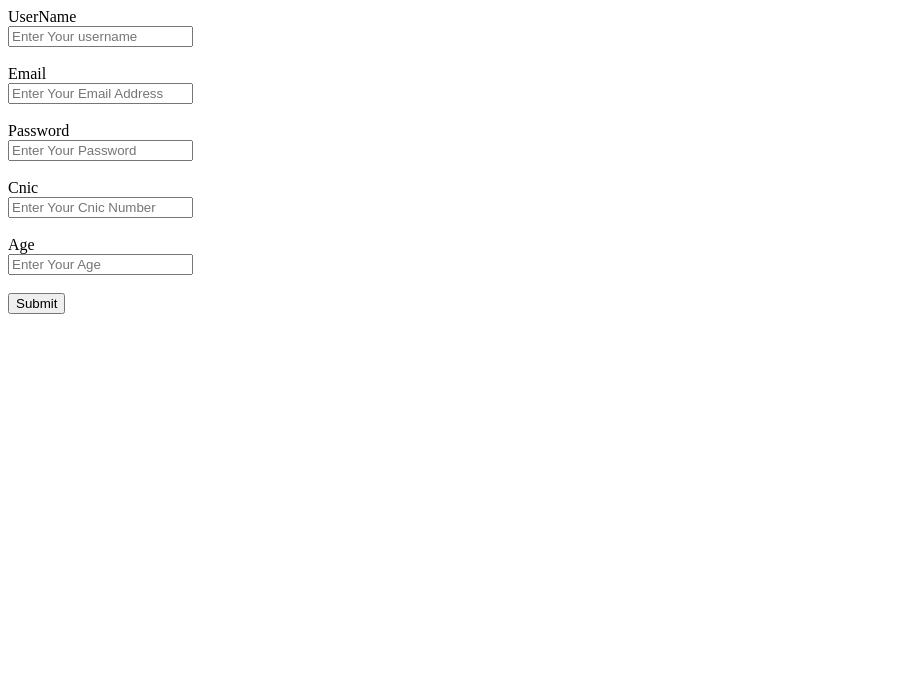
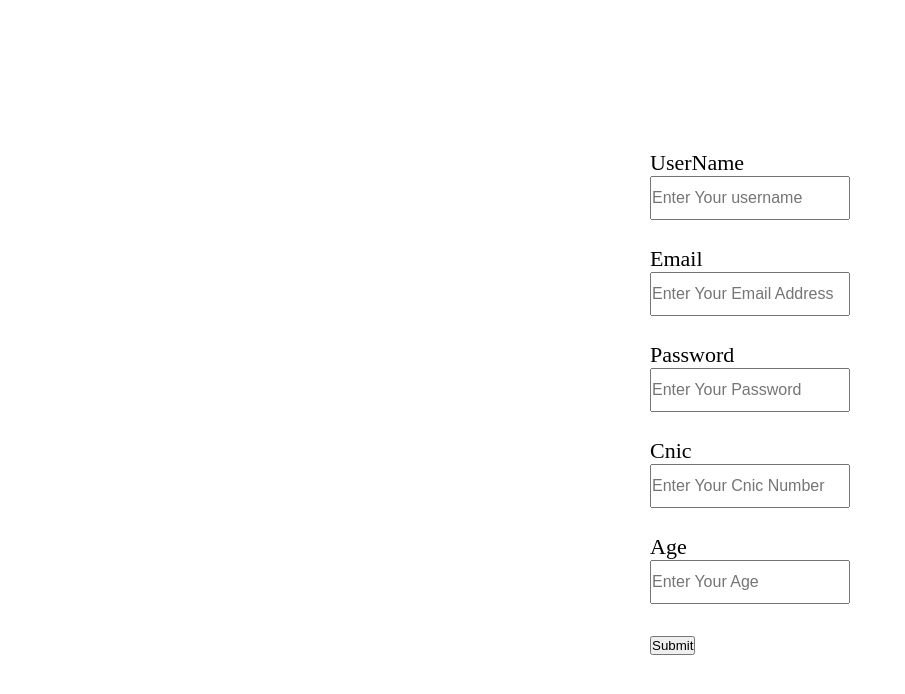
Before and after one commit to Hamzaabro5/Form-Assignment-Using-Regex, a plain HTML site: page index.html in a window 1280 px wide. Shown: the whole page, without its empty margins (0-905 px from the left). Drawn offline with Linux system fonts and the light colour scheme.

Commit message:
Regex form

```diff
--- a/index.html
+++ b/index.html
@@ -3,12 +3,14 @@
 <head>
     <meta charset="UTF-8">
     <meta name="viewport" content="width=device-width, initial-scale=1.0">
-    <title>Form</title>
+    <title>User Information</title>
+    <link rel="stylesheet" href="style.css">
 </head>
 <body>
 
     <form>
 
+      <div>
         <div>
             <label for="username">UserName</label><br/>
             <input class="username" type="text" placeholder="Enter Your username">
@@ -33,9 +35,10 @@
             <label for="age">Age</label><br/>
             <input class="age" type="number" placeholder="Enter Your Age">
            </div><br/>
+      </div>
 
-       <button class="submit">Submit</button>
-
+       <div><button class="submit">Submit</button>
+       </div>
 
     </form>
 
--- /dev/null
+++ b/style.css
@@ -0,0 +1,18 @@
+*{
+    margin: 0;
+    padding: 0;
+    box-sizing: border-box;
+}
+form{
+    position: absolute;
+    top: 150px;
+    /* text-align: center; */
+    left: 650px;
+    font-size: 22px;
+}
+input{
+    width: 200px;
+    height: 3vh;
+    font-size: 16px;
+    padding: 20px 0px;
+}
```
Lines whose indentation alone changed are shown as unchanged.
